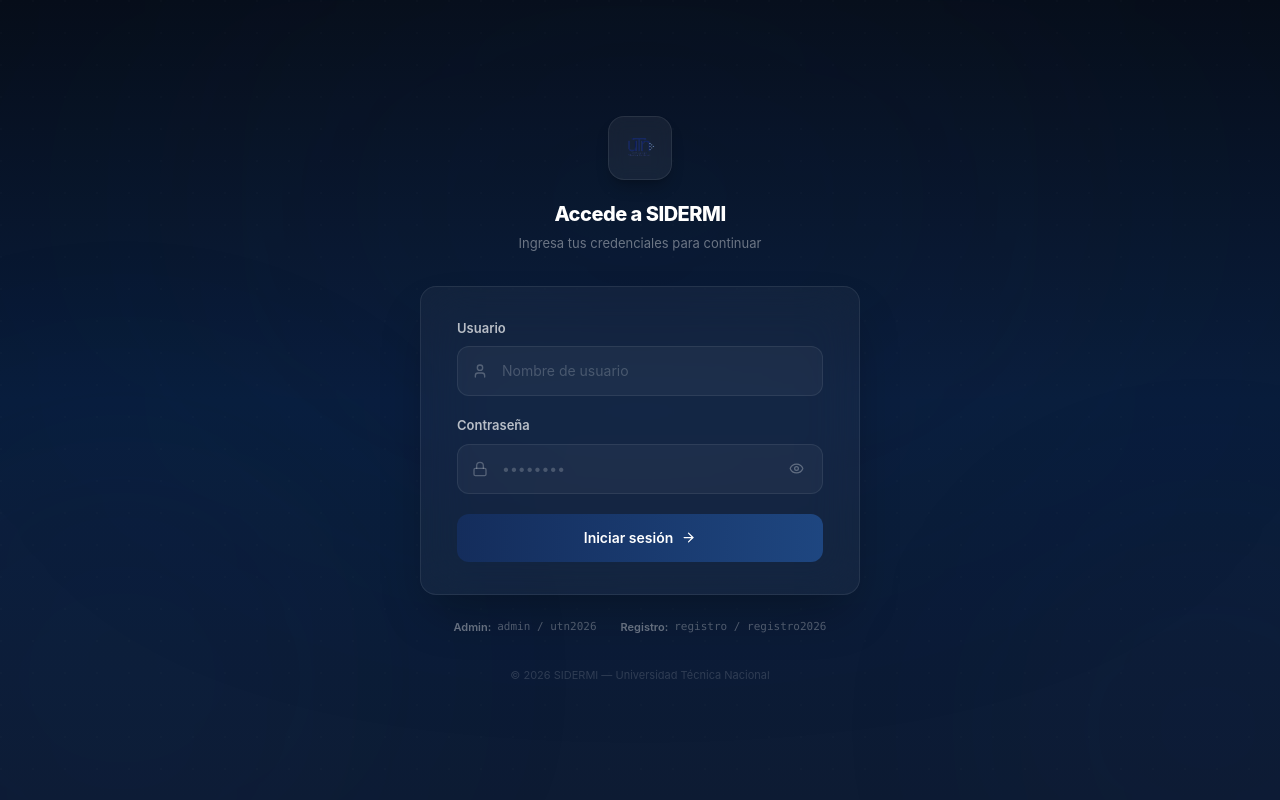
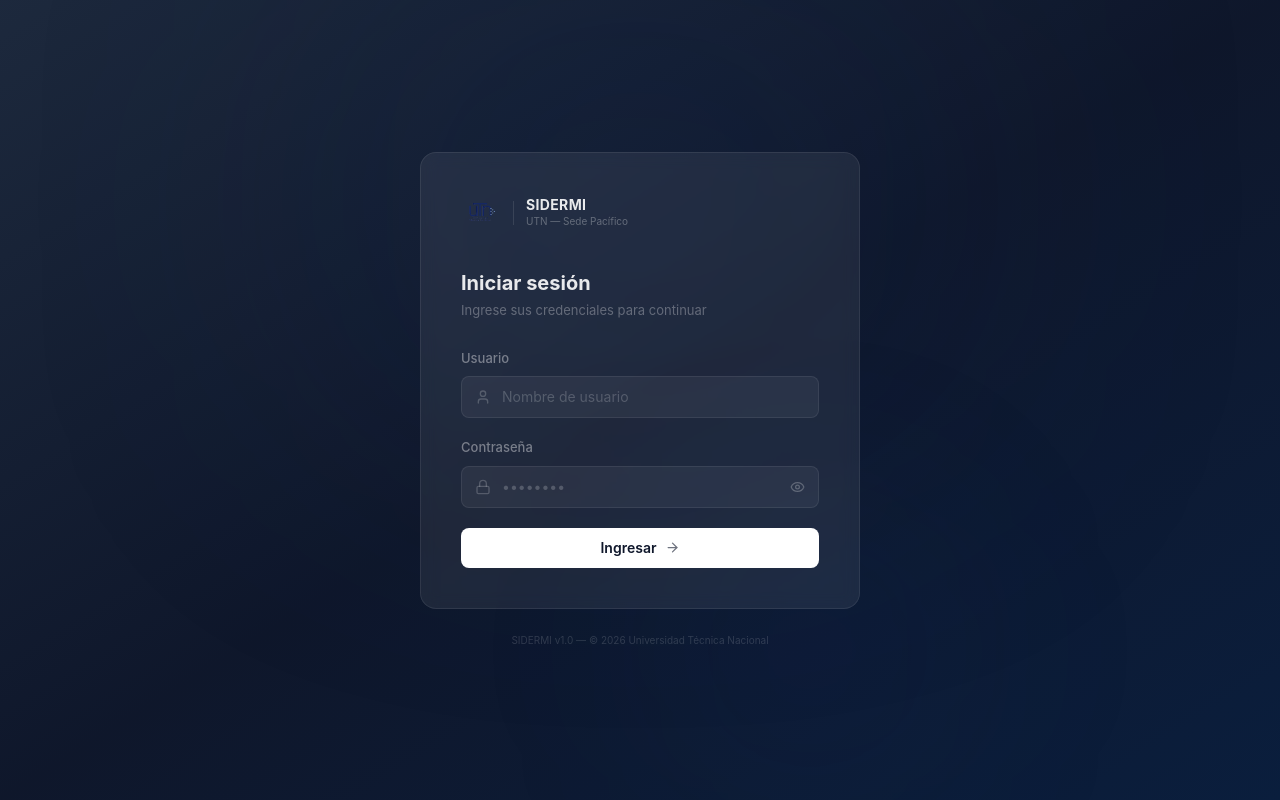
Before and after one commit to AaronC17/SIDERMI, a React (Vite) app in the folder client/: page /login in a window 1280 px wide. Built offline with nearby package versions, Linux system fonts and the light colour scheme.

Commit message:
Login: dark glass card centered, gradient bg, no lateral panel

```diff
--- a/client/src/pages/Login.tsx
+++ b/client/src/pages/Login.tsx
@@ -27,59 +27,49 @@
   };
 
   return (
-    <div className="min-h-screen flex items-center justify-center relative overflow-hidden bg-utn-blue-dark">
-      {/* ── Dark textured background ── */}
-      <div className="absolute inset-0">
-        <div className="absolute inset-0 bg-gradient-to-b from-[#070e1a] via-utn-blue-dark to-[#0d1b33]" />
-        {/* Ambient glow spots */}
-        <div className="absolute top-0 left-1/2 -translate-x-1/2 w-[800px] h-[400px] bg-utn-blue/[0.12] rounded-full blur-[150px]" />
-        <div className="absolute -bottom-32 -left-32 w-[500px] h-[500px] bg-utn-blue-light/[0.06] rounded-full blur-[120px]" />
-        <div className="absolute -bottom-32 -right-32 w-[400px] h-[400px] bg-utn-blue/[0.05] rounded-full blur-[100px]" />
-        {/* Dot grid */}
-        <div className="absolute inset-0 opacity-[0.04]" style={{
-          backgroundImage: 'radial-gradient(circle at 1px 1px, rgba(255,255,255,0.3) 1px, transparent 0)',
-          backgroundSize: '32px 32px',
-        }} />
+    <div className="min-h-screen bg-gradient-to-br from-slate-800 via-slate-900 to-[#0A1E3D] relative overflow-hidden flex items-center justify-center p-4">
+      {/* Subtle ambient glow */}
+      <div className="absolute inset-0 pointer-events-none">
+        <div className="absolute top-1/4 left-1/2 -translate-x-1/2 -translate-y-1/2 w-[600px] h-[400px] bg-utn-blue/20 rounded-full blur-[140px]" />
+        <div className="absolute bottom-0 right-1/4 w-[300px] h-[300px] bg-utn-blue-light/8 rounded-full blur-[100px]" />
       </div>
 
-      {/* ═══ Centered Card ═══ */}
-      <div className="relative z-10 w-full max-w-[440px] mx-4">
-        {/* Logo above card */}
-        <div className="flex flex-col items-center mb-8">
-          <div className="w-16 h-16 rounded-2xl bg-white/[0.06] border border-white/[0.08] backdrop-blur-sm flex items-center justify-center mb-5 shadow-lg shadow-black/20">
+      {/* Card */}
+      <div className="relative z-10 w-full max-w-[440px] fade-up">
+        <div className="bg-white/[0.07] backdrop-blur-sm rounded-2xl border border-white/[0.08] p-8 sm:p-10">
+          {/* Brand */}
+          <div className="flex items-center gap-3 mb-9">
             <img
               src="/24-UTN.png"
               alt="UTN"
-              className="w-10 h-10 object-contain"
+              className="w-10 h-10 rounded-lg object-contain"
             />
+            <div className="h-6 w-px bg-white/10" />
+            <div>
+              <p className="text-sm font-bold text-white/90 leading-none tracking-wide">SIDERMI</p>
+              <p className="text-[10px] text-white/30 mt-0.5">UTN — Sede Pacífico</p>
             </div>
-          <h1 className="text-xl font-extrabold text-white tracking-tight">Accede a SIDERMI</h1>
-          <p className="text-[13px] text-white/40 mt-1.5">Ingresa tus credenciales para continuar</p>
           </div>
 
-        {/* Card — dark glass */}
-        <div className="bg-white/[0.04] backdrop-blur-xl rounded-2xl border border-white/[0.08] shadow-2xl shadow-black/30 overflow-hidden">
-          <div className="px-8 sm:px-9 py-8">
+          {/* Title */}
+          <div className="mb-7">
+            <h2 className="text-xl font-bold text-white/90">Iniciar sesión</h2>
+            <p className="text-[13px] text-white/30 mt-1">Ingrese sus credenciales para continuar</p>
+          </div>
+
           {/* Form */}
           <form onSubmit={handleSubmit} className="space-y-5">
             {error && (
-                <div className="flex items-center gap-2.5 px-4 py-3 bg-red-500/10 text-red-400 rounded-xl text-[13px] border border-red-500/20">
+              <div className="flex items-center gap-2.5 px-4 py-3 bg-red-500/10 text-red-400 rounded-lg text-[13px] border border-red-500/15">
                 <AlertCircle size={15} className="shrink-0" />
-                  <span>{error}</span>
+                {error}
               </div>
             )}
 
-              {/* Username */}
-              <div className="space-y-2">
-                <label className="block text-[13px] font-semibold text-white/70">Usuario</label>
-                <div className={`relative rounded-xl transition-all duration-200 ${
-                  focused === 'user'
-                    ? 'bg-white/[0.08] border border-utn-blue-light/60 shadow-[0_0_0_3px_rgba(30,70,128,0.2)]'
-                    : 'bg-white/[0.04] border border-white/[0.08] hover:bg-white/[0.06] hover:border-white/[0.12]'
-                }`}>
-                  <User size={16} className={`absolute left-3.5 top-1/2 -translate-y-1/2 transition-colors duration-200 ${
-                    focused === 'user' ? 'text-white/70' : 'text-white/25'
-                  }`} />
+            <div>
+              <label className="block text-[13px] font-medium text-white/40 mb-2">Usuario</label>
+              <div className="relative">
+                <User size={16} className={`absolute left-3.5 top-1/2 -translate-y-1/2 transition-colors duration-200 ${focused === 'user' ? 'text-white/60' : 'text-white/20'}`} />
                 <input
                   type="text"
                   value={username}
@@ -88,22 +78,15 @@
                   onBlur={() => setFocused(null)}
                   placeholder="Nombre de usuario"
                   autoComplete="username"
-                    className="w-full pl-11 pr-4 py-3.5 bg-transparent rounded-xl text-sm text-white outline-none placeholder:text-white/20"
+                  className="w-full pl-10 pr-4 py-2.5 bg-white/[0.05] rounded-lg text-sm text-white/80 border border-white/[0.08] hover:border-white/15 focus:border-white/25 focus:ring-[3px] focus:ring-white/[0.06] focus:bg-white/[0.07] outline-none transition-all placeholder:text-white/20"
                 />
               </div>
             </div>
 
-              {/* Password */}
-              <div className="space-y-2">
-                <label className="block text-[13px] font-semibold text-white/70">Contraseña</label>
-                <div className={`relative rounded-xl transition-all duration-200 ${
-                  focused === 'pass'
-                    ? 'bg-white/[0.08] border border-utn-blue-light/60 shadow-[0_0_0_3px_rgba(30,70,128,0.2)]'
-                    : 'bg-white/[0.04] border border-white/[0.08] hover:bg-white/[0.06] hover:border-white/[0.12]'
-                }`}>
-                  <Lock size={16} className={`absolute left-3.5 top-1/2 -translate-y-1/2 transition-colors duration-200 ${
-                    focused === 'pass' ? 'text-white/70' : 'text-white/25'
-                  }`} />
+            <div>
+              <label className="block text-[13px] font-medium text-white/40 mb-2">Contraseña</label>
+              <div className="relative">
+                <Lock size={16} className={`absolute left-3.5 top-1/2 -translate-y-1/2 transition-colors duration-200 ${focused === 'pass' ? 'text-white/60' : 'text-white/20'}`} />
                 <input
                   type={showPass ? 'text' : 'password'}
                   value={password}
@@ -112,12 +95,12 @@
                   onBlur={() => setFocused(null)}
                   placeholder="••••••••"
                   autoComplete="current-password"
-                    className="w-full pl-11 pr-12 py-3.5 bg-transparent rounded-xl text-sm text-white outline-none placeholder:text-white/20"
+                  className="w-full pl-10 pr-11 py-2.5 bg-white/[0.05] rounded-lg text-sm text-white/80 border border-white/[0.08] hover:border-white/15 focus:border-white/25 focus:ring-[3px] focus:ring-white/[0.06] focus:bg-white/[0.07] outline-none transition-all placeholder:text-white/20"
                 />
                 <button
                   type="button"
                   onClick={() => setShowPass(v => !v)}
-                    className="absolute right-3 top-1/2 -translate-y-1/2 w-7 h-7 flex items-center justify-center rounded-lg text-white/30 hover:text-white/60 transition-all"
+                  className="absolute right-3 top-1/2 -translate-y-1/2 p-0.5 text-white/25 hover:text-white/50 transition-colors rounded"
                   tabIndex={-1}
                 >
                   {showPass ? <EyeOff size={15} /> : <Eye size={15} />}
@@ -125,45 +108,30 @@
               </div>
             </div>
 
-              {/* Submit */}
             <button
               type="submit"
               disabled={loading}
-                className="group w-full py-3.5 bg-gradient-to-r from-utn-blue to-utn-blue-light text-white rounded-xl text-sm font-semibold disabled:opacity-60 transition-all duration-200 hover:shadow-[0_0_24px_rgba(30,70,128,0.4)] hover:brightness-125 active:scale-[0.98] flex items-center justify-center gap-2 mt-1"
+              className="w-full py-2.5 bg-white text-slate-900 rounded-lg text-sm font-semibold hover:bg-white/90 disabled:opacity-50 transition-all duration-200 active:scale-[0.99] flex items-center justify-center gap-2 mt-1"
             >
               {loading ? (
                 <span className="inline-flex items-center gap-2">
-                    <span className="w-4 h-4 border-2 border-white/30 border-t-white rounded-full animate-spin" />
+                  <span className="w-4 h-4 border-2 border-slate-400/30 border-t-slate-700 rounded-full animate-spin" />
                   Verificando…
                 </span>
               ) : (
                 <>
-                    Iniciar sesión
-                    <ArrowRight size={15} className="group-hover:translate-x-0.5 transition-transform" />
+                  Ingresar
+                  <ArrowRight size={15} className="opacity-60" />
                 </>
               )}
             </button>
           </form>
         </div>
-        </div>
 
-        {/* Credentials below card */}
-        <div className="mt-6 flex items-center justify-center gap-6 text-[11px]">
-          {[
-            { role: 'Admin', user: 'admin', pass: 'utn2026' },
-            { role: 'Registro', user: 'registro', pass: 'registro2026' },
-          ].map((cred) => (
-            <div key={cred.role} className="flex items-center gap-1.5 text-white/25">
-              <span className="font-semibold text-white/40">{cred.role}:</span>
-              <code className="font-mono text-white/30">{cred.user} / {cred.pass}</code>
-            </div>
-          ))}
-        </div>
-
-        {/* Footer */}
-        <div className="text-center mt-8">
-          <p className="text-[11px] text-white/15">© 2026 SIDERMI — Universidad Técnica Nacional</p>
-        </div>
+        {/* Version footer */}
+        <p className="text-center text-[10px] text-white/15 mt-6">
+          SIDERMI v1.0 — © 2026 Universidad Técnica Nacional
+        </p>
       </div>
     </div>
   );
```
Lines whose indentation alone changed are shown as unchanged.
